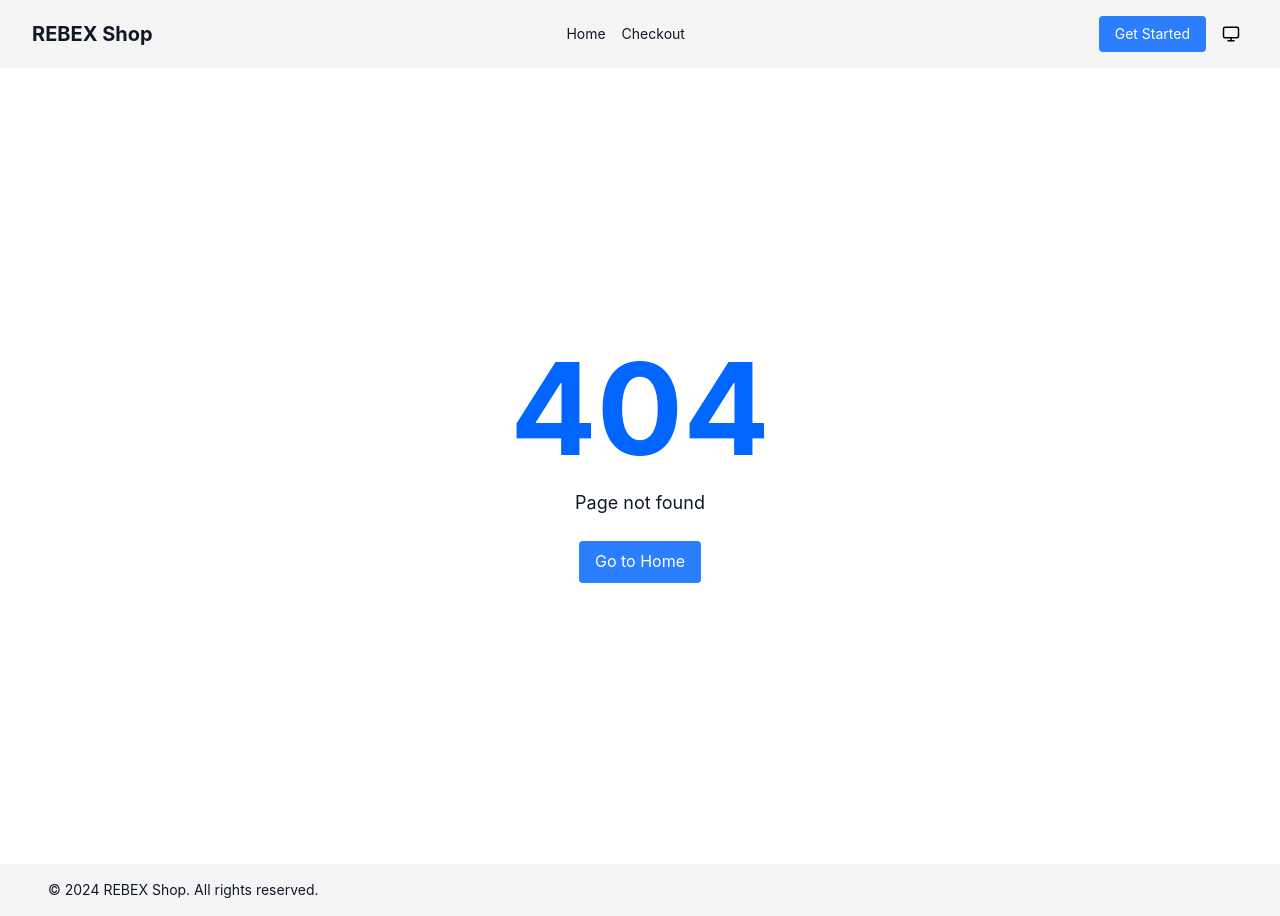
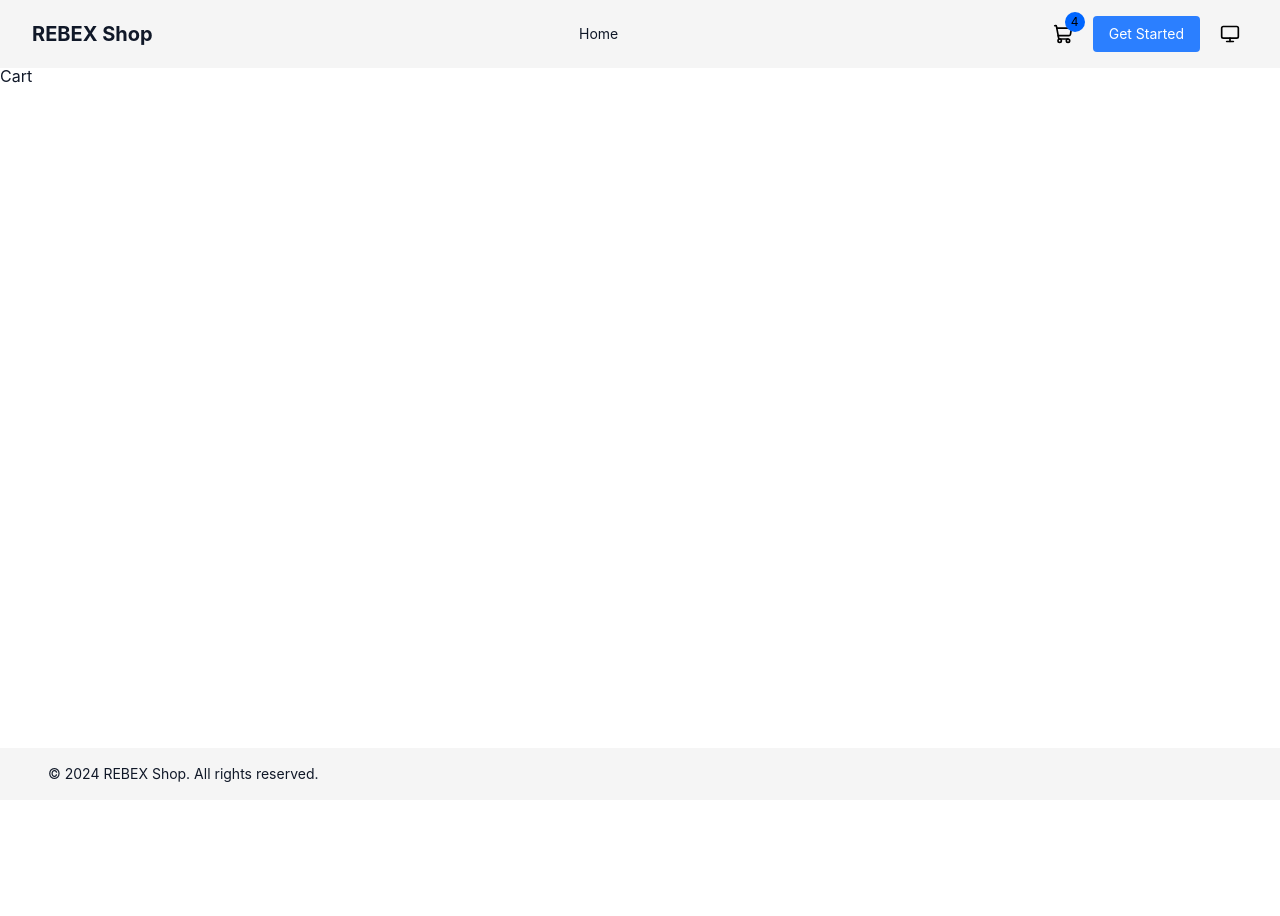
Before and after one commit to rahafebx/simple-react-shop-frontend, a React (Vite) app: page /cart in a window 1280 px wide. Before the commit this address had no page. After the commit the page ends 800 px from the top, so only its background shows below. Built offline with nearby package versions, Linux system fonts and the light colour scheme.

Commit message:
feat: add Cart page, update routing, and enhance UI components

```diff
--- a/src/App.jsx
+++ b/src/App.jsx
@@ -2,6 +2,7 @@ import { BrowserRouter, Route, Routes } from "react-router-dom";
 import MainLayout from "./layout/MainLayout";
 import Home from "./pages/Home";
 import Auth from "./pages/Auth";
+import Cart from "./pages/Cart";
 import NotFound from "./pages/NotFound";
 import Checkout from "./pages/Checkout";
 
@@ -14,6 +15,7 @@ function App() {
           <Route index element={<Home />} />
           <Route path="/auth" element={<Auth />} />
           <Route path="/checkout" element={<Checkout />} />
+          <Route path="/cart" element={<Cart />} />
           <Route path="*" element={<NotFound />} />
         </Route>
       </Routes>
--- a/src/components/Navbar.jsx
+++ b/src/components/Navbar.jsx
@@ -9,11 +9,6 @@ export default function Navbar() {
             Home
           </Link>
         </li>
-        <li>
-          <Link to="/checkout" className="hover:text-blue-500 transition-colors duration-200">
-            Checkout
-          </Link>
-        </li>
       </ul>
     </nav>
   );
--- a/src/components/ProductCard.jsx
+++ b/src/components/ProductCard.jsx
@@ -13,7 +13,7 @@ export default function ProductCard({ product, onAddToCart }) {
         className="w-full h-48 object-cover bg-primary-50 dark:bg-primary-950"
         loading="lazy"
       />
-      <div className="p-4 flex-grow">
+      <div className="p-4 grow">
         <h3 className="text-xl font-bold mb-2">
           <Link to={`/products/${product.id}`} className="hover:underline">
             {product.name}
--- a/src/components/ThemeToggle.jsx
+++ b/src/components/ThemeToggle.jsx
@@ -19,7 +19,7 @@ export default function ThemeToggle({ className = '' }) {
       aria-label={`Switch to ${next.label}`}
       title={current.label}
     >
-      <current.icon size={18} aria-hidden="true" />
+      <current.icon size={20} aria-hidden="true" />
     </button>
   )
 }
--- a/src/context/AuthContext.jsx
+++ b/src/context/AuthContext.jsx
@@ -1,4 +1,4 @@
-import { createContext, useState, useEffect } from "react";
+import { createContext, useState } from "react";
 
 export const AuthContext = createContext(null);
 
@@ -34,7 +34,6 @@ export default function AuthProvider({ children }) {
     setUser(newUser);
     users.push(newUser);
     localStorage.setItem("users", JSON.stringify(users));
-    window.location.href = "/"; // redirect to home page after successful signup
   };
 
   const login = (email, password) => {
@@ -50,7 +49,6 @@ export default function AuthProvider({ children }) {
         user.email === email ? { ...user, isAuth: true } : user,
       );
       localStorage.setItem("users", JSON.stringify(updatedUsers));
-      window.location.href = "/"; // redirect to home page after successful login
     } else {
       setMessage({
         content: "Invalid email or password.",
--- a/src/layout/MainLayout.jsx
+++ b/src/layout/MainLayout.jsx
@@ -1,14 +1,16 @@
 import { Outlet } from "react-router-dom";
+import { ShoppingCart, LogOut} from 'lucide-react'
 import ThemeToggle from "../components/ThemeToggle";
 import Navbar from "../components/Navbar";
 import { Link } from "react-router-dom";
 import Container from "../components/Container";
 import { useContext, useEffect } from "react";
 import { AuthContext } from "../context/AuthContext";
+import { useNavigate } from "react-router-dom";
 export default function MainLayout() {
+  const navigation = useNavigate();
   const {user, logout} = useContext(AuthContext);
 
-  // why user is empty ?
   useEffect(() => {
     console.log("Current user:", user);
   }, [user]);
@@ -19,14 +21,18 @@ export default function MainLayout() {
         <Container className="flex items-center justify-between py-4 text-gray-900 dark:text-gray-50">
           <h1 className="text-xl font-bold">REBEX Shop</h1>
           <Navbar />
-          <div className="controls flex items-center space-x-2">
+          <div className="controls flex items-center space-x-3">
+            <Link to="/cart" className="relative flex items-center justify-center rounded-lg p-2 text-black dark:text-white transition-colors cursor-pointer hover:bg-neutral-200 dark:hover:bg-neutral-900">
+              <ShoppingCart size={20} aria-hidden="true" />
+              <span className="absolute flex items-center justify-center -top-1 -right-1 w-5 h-5 text-xs bg-primary-500 rounded-full">4</span>
+            </Link>
             {user ? (
               <>
               <button
-                onClick={logout}
-                className="bg-red-600 text-white px-4 py-2 text-sm rounded hover:bg-red-700 transition-colors duration-200 cursor-pointer"
+                onClick={() => {logout(), navigation("/")}}
+                className="flex items-center justify-center rounded-lg p-2 text-black dark:text-white transition-colors cursor-pointer hover:bg-neutral-200 dark:hover:bg-neutral-900"
               >
-                Logout
+                <LogOut size={20} aria-hidden="true" />
               </button>
               </>
             ) : (
@@ -41,7 +47,7 @@ export default function MainLayout() {
           </div>
         </Container>
       </header>
-      <main className="flex-grow mt-16 text-gray-900 dark:text-gray-50">
+      <main className="grow mt-16 text-gray-900 dark:text-gray-50">
         <Outlet />
       </main>
       <footer className="bg-neutral-100 dark:bg-neutral-950 p-4 text-gray-900 dark:text-gray-50 text-sm">
--- a/src/pages/Auth.jsx
+++ b/src/pages/Auth.jsx
@@ -2,8 +2,10 @@ import { useContext, useState } from "react";
 import Container from "../components/Container";
 import { useForm } from "react-hook-form";
 import { AuthContext } from "../context/AuthContext";
+import { useNavigate } from "react-router-dom";
 
 export default function Auth() {
+  const navigation = useNavigate();
   const [mode, setMode] = useState("login"); // "login" or "signup"
   const [user, login, signup, message] = [
     useContext(AuthContext).user,
@@ -21,6 +23,9 @@ export default function Auth() {
       login(data.email, data.password);
     } else {
       signup(data.email, data.password, data.name);
+    }
+    if(!message.content) {
+        navigation("/") // redirect to home page after successful login
     }
   };
 
@@ -87,7 +92,7 @@ export default function Auth() {
                       className={`block text-sm w-full px-4 py-2 h-12 border rounded-md focus:outline-0
                     ${errors.name ? "border-red-500 focus:border-red-500 focus:ring-1 focus:ring-red-500" : "border-gray-300 dark:border-gray-600 focus:border-blue-500 focus:ring-1 focus:ring-blue-500"}
                     `}
-                      {...register("name", { required: "Name is required" })}
+                      {...register("name", { required: "Name is required", minLength: { value: 2, message: "Name must be at least 2 characters" }, maxLength: { value: 30, message: "Name must be at most 30 characters" } })}
                     />
                     {errors.name && (
                       <p className="text-red-500 text-sm mt-1">
@@ -109,7 +114,7 @@ export default function Auth() {
                   className={`block text-sm w-full px-4 py-2 h-12 border rounded-md focus:outline-0
                 ${errors.email ? "border-red-500 focus:border-red-500 focus:ring-1 focus:ring-red-500" : "border-gray-300 dark:border-gray-600 focus:border-blue-500 focus:ring-1 focus:ring-blue-500"}
                 `}
-                  {...register("email", { required: "Email is required" })}
+                  {...register("email", { required: "Email is required", pattern: { value: /^[^\s@]+@[^\s@]+\.[^\s@]+$/, message: "Invalid email address" } })}
                 />
                 {errors.email && (
                   <p className="text-red-500 text-sm mt-1">
@@ -133,19 +138,18 @@ export default function Auth() {
                 `}
                   {...register(
                     "password",
-                    { required: "Password is required" },
                     {
                       minLength: {
                         value: 6,
                         message: "Password must be at least 6 characters",
                       },
-                    },
-                    {
                       maxLength: {
                         value: 12,
                         message: "Password must be at most 12 characters",
                       },
+                      required: "Password is required"
                     },
+
                   )}
                 />
                 {errors.password && (
--- /dev/null
+++ b/src/pages/Cart.jsx
@@ -0,0 +1,5 @@
+export default function Cart(){
+    return (
+        <h1>Cart</h1>
+    )
+}
```
